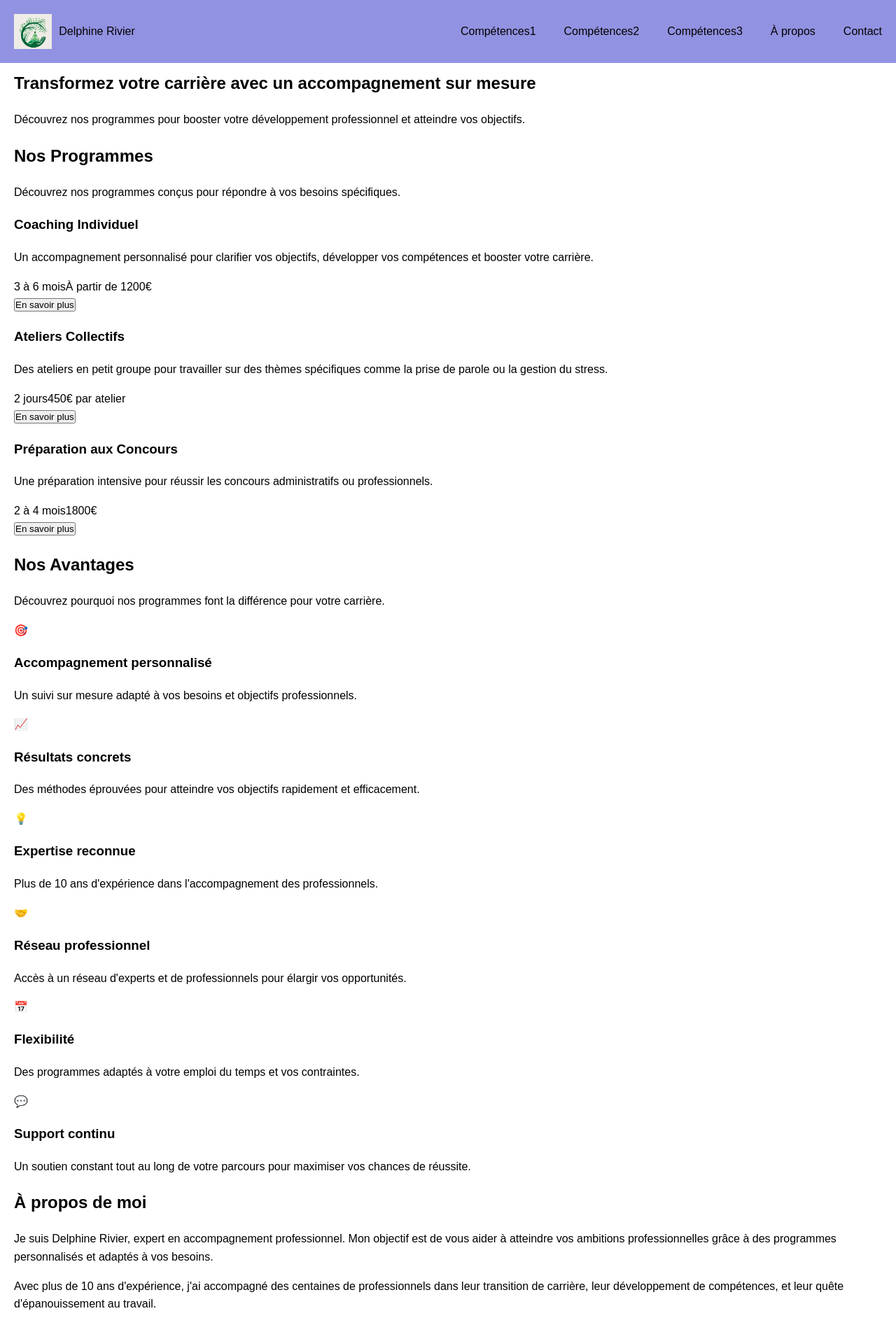
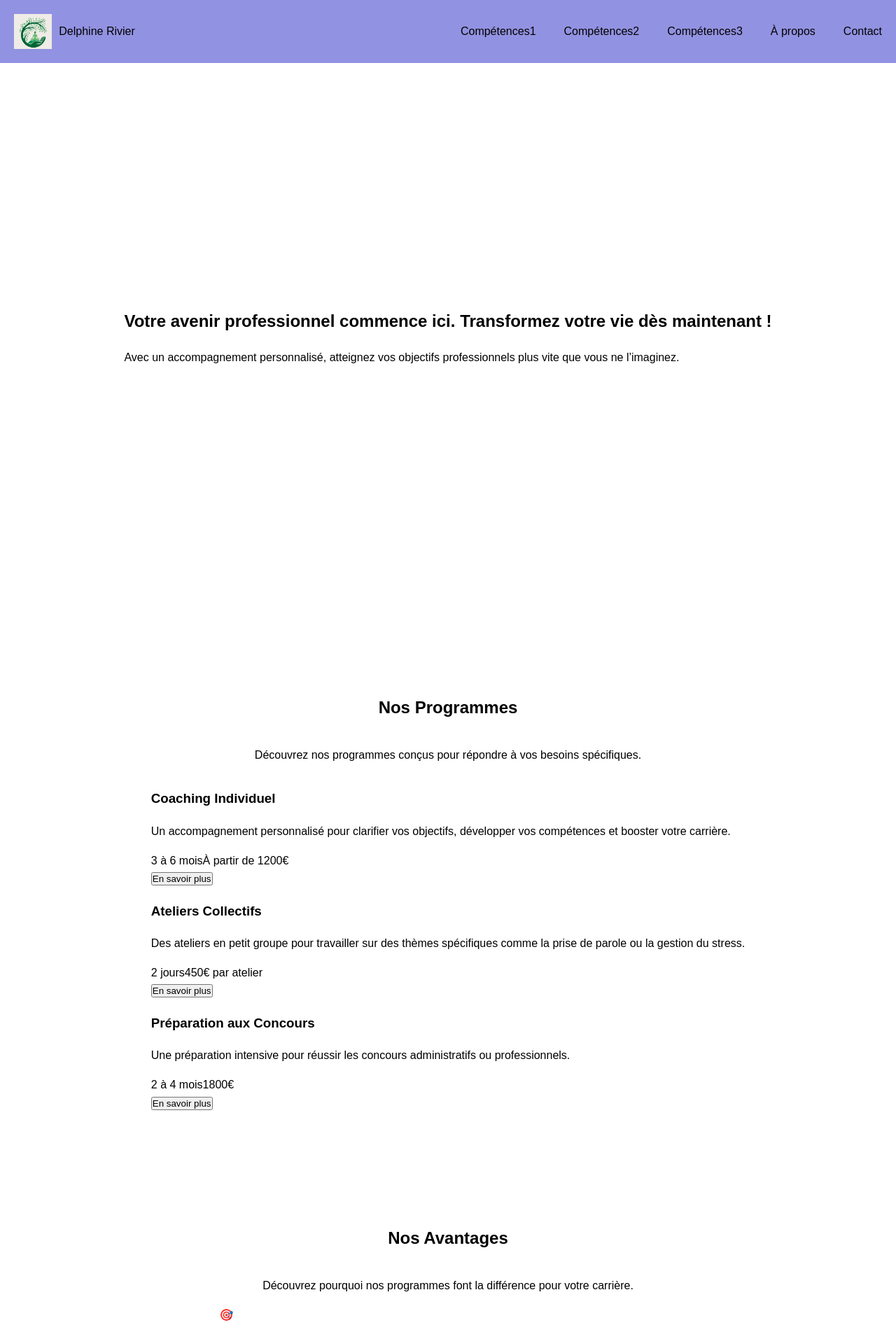
Before and after one commit to PierreSarciat/accompagnement-professionnel, a React (Vite) app: page / in a window 1280 px wide. Shown: the top 1903 px of the page at 70% size. Built offline with nearby package versions, Linux system fonts and the light colour scheme.

Commit message:
mise en place sections

```diff
--- a/src/sections/about/about.jsx
+++ b/src/sections/about/about.jsx
@@ -3,7 +3,7 @@ import React from 'react';
 
 const About = () => {
     return (
-        <section className="about">
+        <section className="section">
             <div className="about__content">
                 <h2 className="about__title">À propos de moi</h2>
                 <p className="about__description">
--- a/src/sections/benefits/benefits.jsx
+++ b/src/sections/benefits/benefits.jsx
@@ -43,7 +43,7 @@ const benefitsData = [
 
 const Benefits = () => {
     return (
-        <section className="benefits">
+        <section className="section">
             <h2 className="benefits__title">Nos Avantages</h2>
             <p className="benefits__subtitle">
                 Découvrez pourquoi nos programmes font la différence pour votre carrière.
--- a/src/sections/contact/contact.jsx
+++ b/src/sections/contact/contact.jsx
@@ -33,7 +33,7 @@ const Contact = () => {
     };
 
     return (
-        <section className="contact">
+        <section className="section">
             <h2 className="contact__title">Contactez-moi</h2>
             <p className="contact__subtitle">
                 Vous avez une question ou souhaitez en savoir plus sur mes programmes ?
--- a/src/sections/hero/hero.jsx
+++ b/src/sections/hero/hero.jsx
@@ -4,13 +4,13 @@ import './hero.scss';
 
 const Hero = () => {
     return (
-        <section>
+        <section className='section'>
             <div className="hero__content">
                 <h1 className="hero__title">
-                    Transformez votre carrière avec un accompagnement sur mesure
+                    Votre avenir professionnel commence ici. Transformez votre vie dès maintenant !
                 </h1>
                 <p className="hero__subtitle">
-                    Découvrez nos programmes pour booster votre développement professionnel et atteindre vos objectifs.
+                    Avec un accompagnement personnalisé, atteignez vos objectifs professionnels plus vite que vous ne l’imaginez.
                 </p>
 
             </div>
--- a/src/sections/hero/hero.scss
+++ b/src/sections/hero/hero.scss
@@ -0,0 +1,3 @@
+.hero__content{
+    height: 100%;
+}
--- a/src/sections/programs/programs.jsx
+++ b/src/sections/programs/programs.jsx
@@ -28,7 +28,7 @@ const programsData = [
 
 const Programs = () => {
     return (
-        <section className="programs">
+        <section className="section">
             <h2 className="programs__title">Nos Programmes</h2>
             <p className="programs__subtitle">
                 Découvrez nos programmes conçus pour répondre à vos besoins spécifiques.
--- a/src/styles/global.scss
+++ b/src/styles/global.scss
@@ -19,3 +19,14 @@ main {
 .main-content {
   padding-top: 80px; /* Ajustez cette valeur */
 }
+
+.section {
+  min-height: 100vh; /* Hauteur minimale de 100% de la fenêtre */
+  display: flex;
+  flex-direction: column;
+  justify-content: center; /* Centre le contenu verticalement */
+  align-items: center; /* Centre le contenu horizontalement (optionnel) */
+  padding: 50px 20px; /* Espacement interne pour éviter que le contenu ne colle aux bords */
+  box-sizing: border-box; /* Inclut le padding dans la hauteur totale */
+  width: 100%; /* Largeur complète */
+}
```
